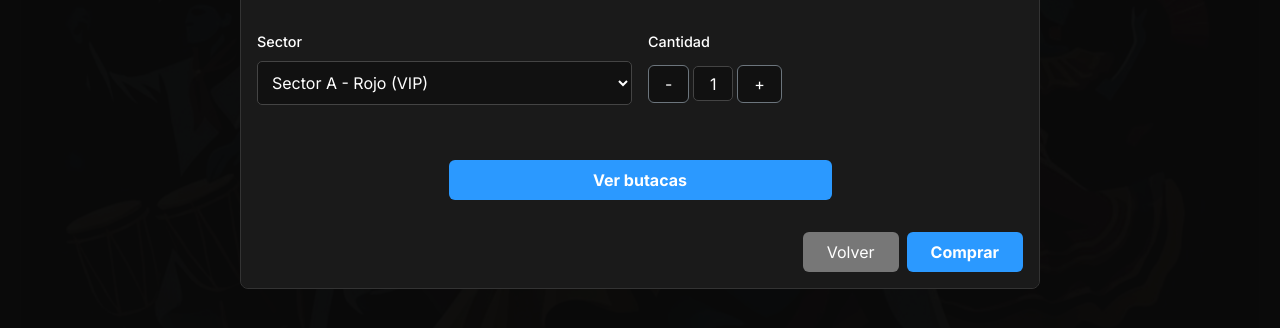
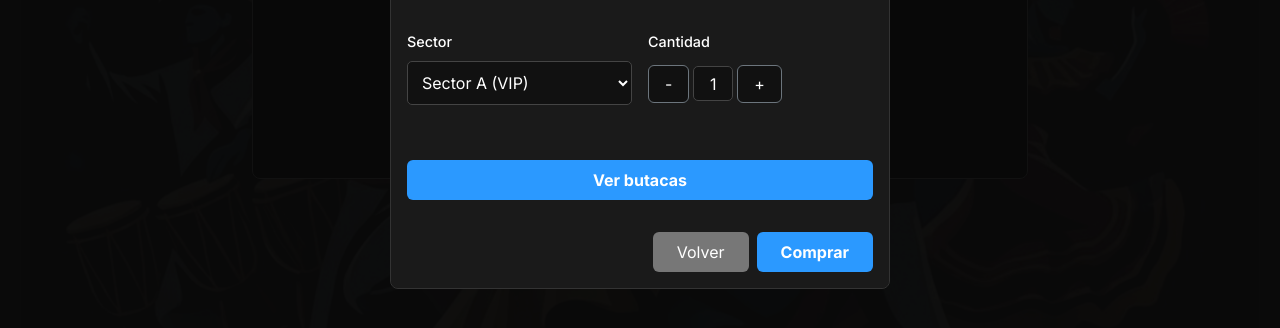
Before and after one commit to santiagocrudo602-ui/FestivalFolklore, a website: page views/noche_detalle.html in a window 1280 px wide. Both pictures are taken after a click on the link "Entradas". Shown: the part 342-670 px from the top of the page. Drawn offline with nearby package versions, Linux system fonts and the light colour scheme; no server answers.

Commit message:
style(mock): exact layout match from mockups and sync db data

```diff
--- a/views/noche_detalle.html
+++ b/views/noche_detalle.html
@@ -58,7 +58,7 @@
 
     <!-- Modal Compra -->
     <div class="modal fade" id="modalCompra" tabindex="-1" aria-hidden="true">
-      <div class="modal-dialog modal-dialog-centered modal-lg">
+      <div class="modal-dialog modal-dialog-centered">
         <div class="modal-content custom-modal">
           <div class="modal-header border-0">
             <h5 class="modal-title">Compra tu entrada</h5>
@@ -87,9 +87,9 @@
                   <div class="col-sm-6 mb-3">
                       <label class="form-label">Sector</label>
                       <select id="compra_sector" class="form-select-custom">
-                          <option value="1">Sector A - Rojo (VIP)</option>
-                          <option value="2">Sector B - Azul (Platea)</option>
-                          <option value="3">Sector C - Verde (Popular)</option>
+                          <option value="1">Sector A (VIP)</option>
+                          <option value="2">Sector B (Platea)</option>
+                          <option value="3">Sector C (Popular)</option>
                       </select>
                   </div>
                   <div class="col-sm-6 mb-3">
@@ -100,10 +100,10 @@
                         <button type="button" class="btn btn-dark border border-secondary px-3" style="background-color: #111;" onclick="modificarCantidad(1)">+</button>
                     </div>
                 </div>
-            </div>
-            <div class="text-center mt-4">
-                <button type="button" onclick="irAButacas()" class="btn btn-info w-50 py-2 text-white fw-bold" style="background-color: #2b99ff; border: none;">Ver butacas</button>
-            </div>
+              </div>
+              <div class="text-center mt-4">
+                  <button type="button" onclick="irAButacas()" class="btn btn-info w-100 py-2 text-white fw-bold" style="background-color: #2b99ff; border: none;">Ver butacas</button>
+              </div>
           </div>
           <div class="modal-footer border-0 justify-content-end">
             <button type="button" class="btn btn-secondary px-4 py-2" style="background-color: #777; border: none;" data-bs-dismiss="modal">Volver</button>
```
Also changed, not shown: views/noches.html (+10 -10 lines), 1 other file.
